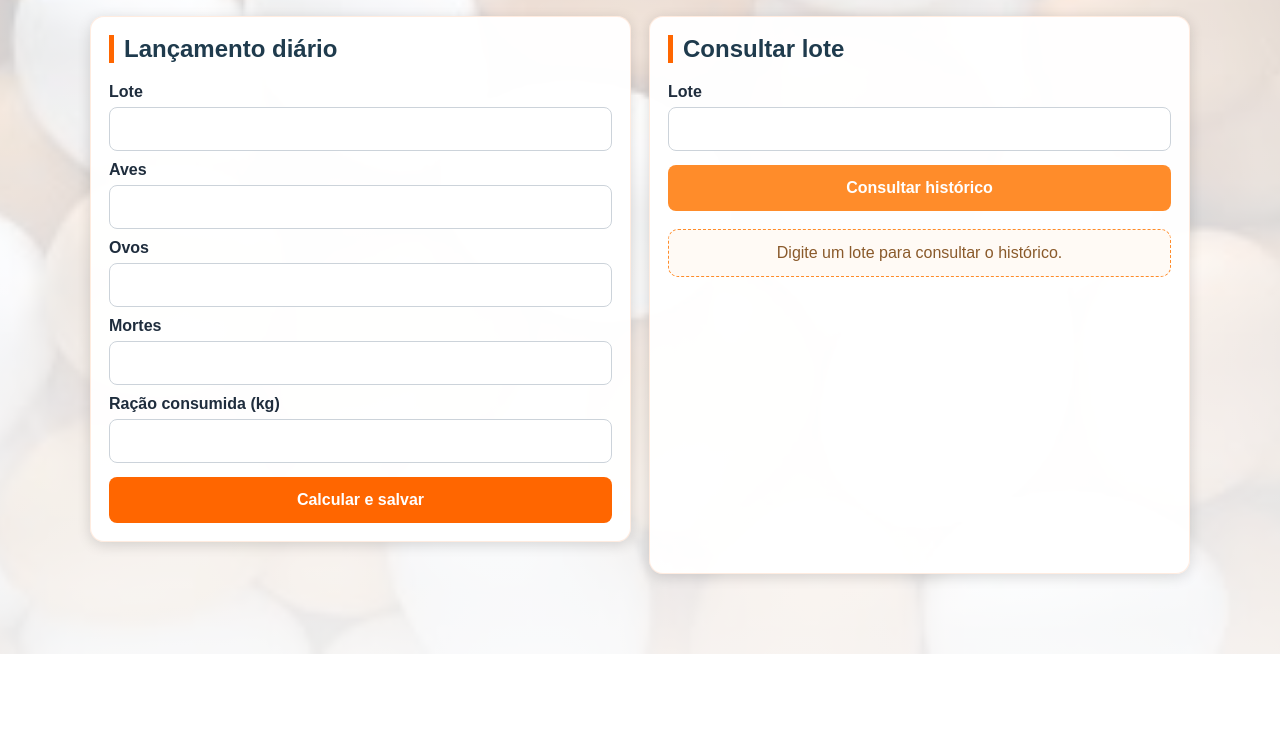
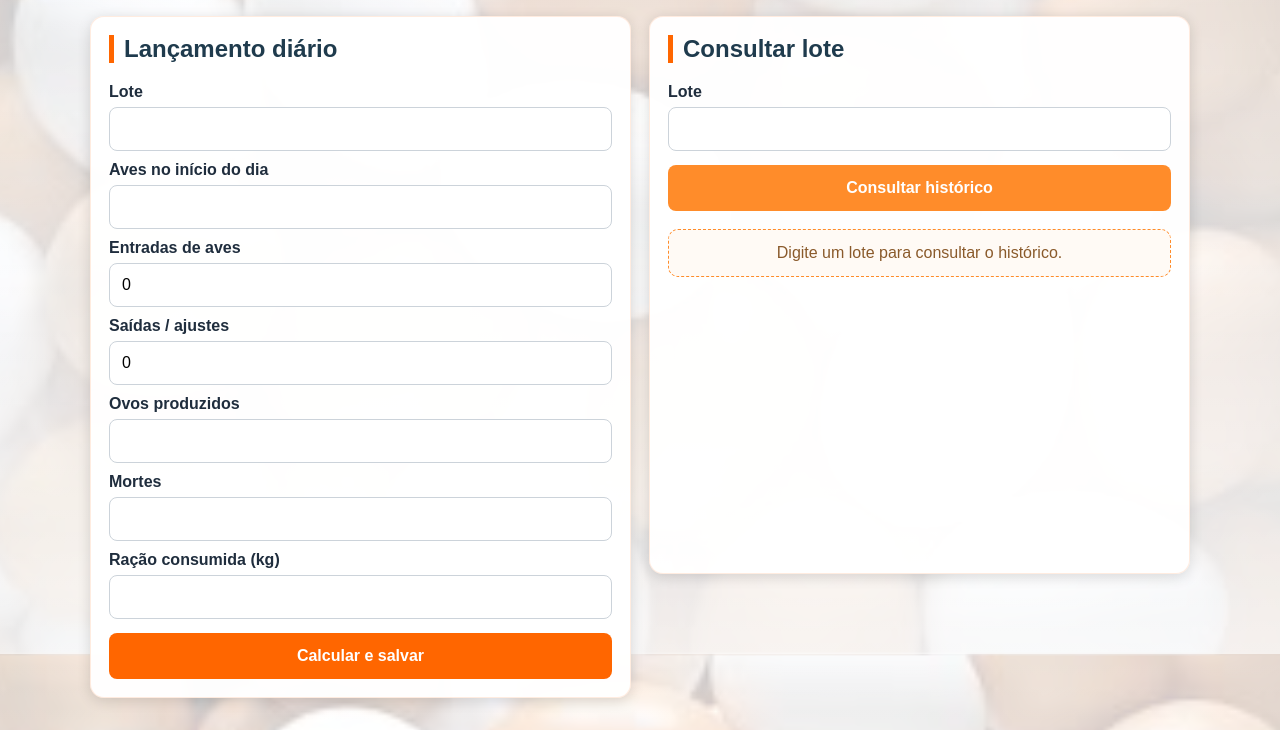
Before and after one commit to RaoMao0712/Controle-Granjas, a Flask app: page /dashboard in a window 1280 px wide. Shown: the part 146-876 px from the top of the page. Before the commit the page ends 800 px from the top, so only its background shows below. Run offline with Flask 3, Linux system fonts and the light colour scheme; a user stored in the database is signed in.

Commit message:
Revise dashboard form and historical consultation layout
Updated the daily entry form and result display with new fields for bird entries and adjustments. Enhanced the historical consultation section to reflect changes in data structure.

```diff
--- a/templates/dashboard.html
+++ b/templates/dashboard.html
@@ -13,10 +13,16 @@
                 <label>Lote</label>
                 <input type="text" name="lote" required>
 
-                <label>Aves</label>
+                <label>Aves no início do dia</label>
                 <input type="number" name="aves" required>
 
-                <label>Ovos</label>
+                <label>Entradas de aves</label>
+                <input type="number" name="entradas" value="0" min="0">
+
+                <label>Saídas / ajustes</label>
+                <input type="number" name="saidas" value="0" min="0">
+
+                <label>Ovos produzidos</label>
                 <input type="number" name="ovos" required>
 
                 <label>Mortes</label>
@@ -34,7 +40,11 @@
             <h2>Resultado do dia</h2>
 
             <p><strong>Lote:</strong> {{ resultado.lote }}</p>
-            <p><strong>Aves:</strong> {{ resultado.aves }}</p>
+            <p><strong>Aves no início:</strong> {{ resultado.aves }}</p>
+            <p><strong>Entradas:</strong> {{ resultado.entradas }}</p>
+            <p><strong>Mortes:</strong> {{ resultado.mortes }}</p>
+            <p><strong>Saídas / ajustes:</strong> {{ resultado.saidas }}</p>
+            <p><strong>Aves estimadas no final:</strong> {{ resultado.aves_final }}</p>
             <p><strong>Ovos:</strong> {{ resultado.ovos }}</p>
             <p><strong>Postura:</strong> {{ resultado.postura }}%</p>
             <p><strong>Mortalidade:</strong> {{ resultado.mortalidade }}%</p>
@@ -68,9 +78,11 @@
                 <div class="history-item">
                     <p><strong>Data:</strong> {{ item.data }}</p>
                     <p><strong>Lote:</strong> {{ item.lote }}</p>
-                    <p><strong>Aves:</strong> {{ item.aves }}</p>
+                    <p><strong>Aves início:</strong> {{ item.aves }}</p>
+                    <p><strong>Entradas:</strong> {{ item.entradas }}</p>
+                    <p><strong>Mortes:</strong> {{ item.mortes }}</p>
+                    <p><strong>Saídas / ajustes:</strong> {{ item.saidas }}</p>
                     <p><strong>Ovos:</strong> {{ item.ovos }}</p>
-                    <p><strong>Mortes:</strong> {{ item.mortes }}</p>
                     <p><strong>Ração:</strong> {{ item.racao }} kg</p>
                 </div>
                 {% endfor %}
```
